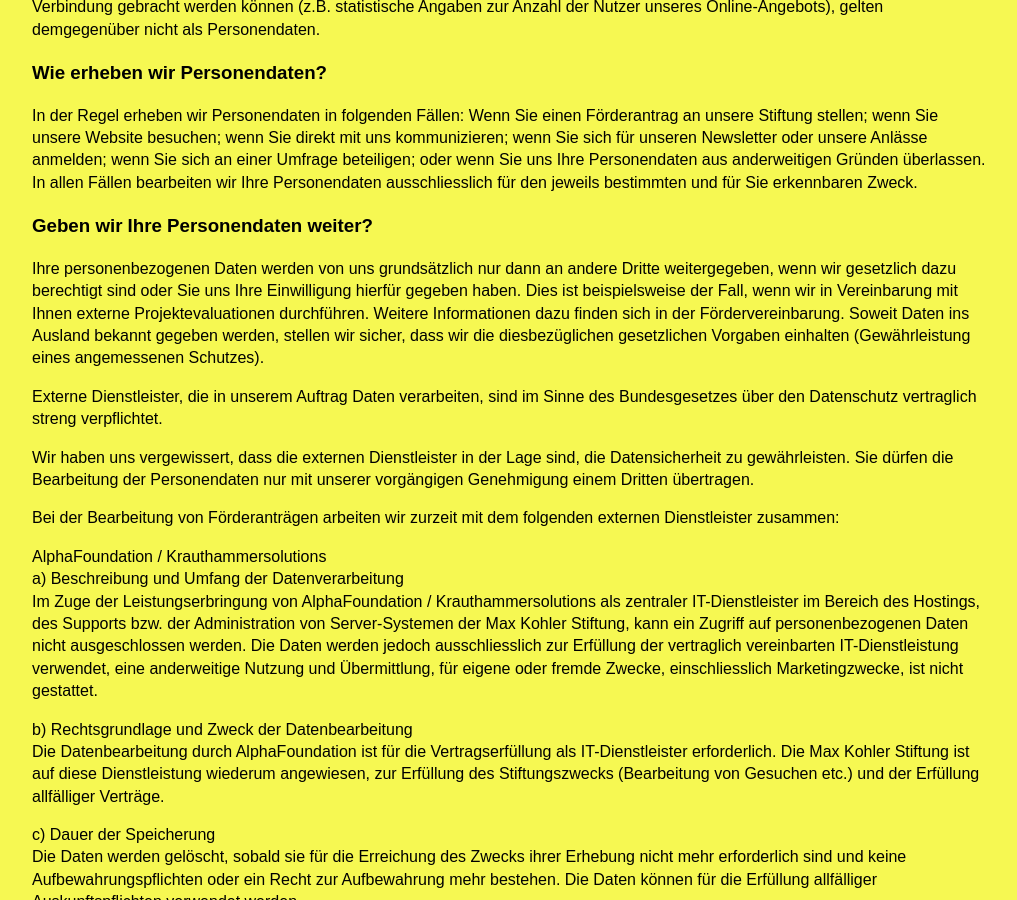
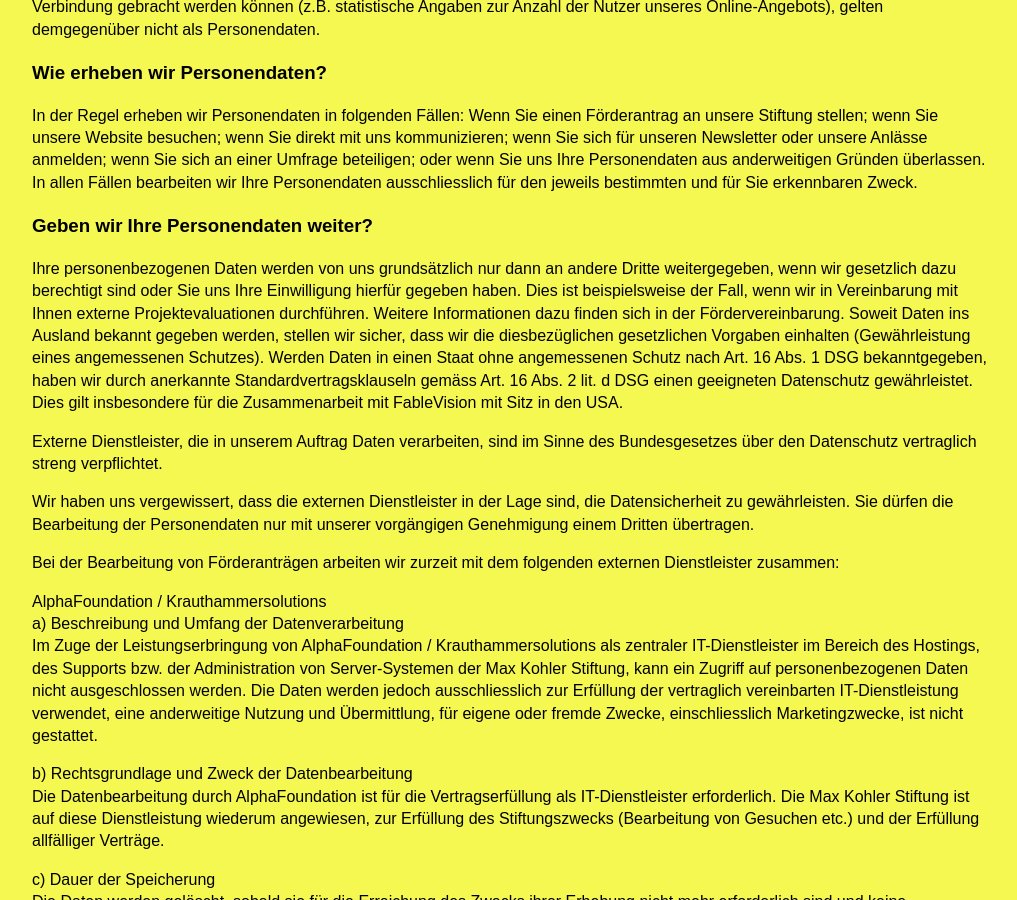
Before and after one commit to FableVision/ami-website, a Jekyll site: the page built from datenschutzerklarung.md, in a window 1280 px wide and 900 px high, scrolled down 1102 px. Shown: the whole window, without its empty margins (128-1145 px from the left). Built offline with Jekyll 4.4.1, drawn with Linux system fonts in a browser that asks for light colours.

Commit message:
Update datenschutzerklarung.md

```diff
--- a/datenschutzerklarung.md
+++ b/datenschutzerklarung.md
@@ -43,7 +43,7 @@
 
 ### Geben wir Ihre Personendaten weiter?
 
-Ihre personenbezogenen Daten werden von uns grundsätzlich nur dann an andere Dritte weitergegeben, wenn wir gesetzlich dazu berechtigt sind oder Sie uns Ihre Einwilligung hierfür gegeben haben. Dies ist beispielsweise der Fall, wenn wir in Vereinbarung mit Ihnen externe Projektevaluationen durchführen. Weitere Informationen dazu finden sich in der Fördervereinbarung. Soweit Daten ins Ausland bekannt gegeben werden, stellen wir sicher, dass wir die diesbezüglichen gesetzlichen Vorgaben einhalten (Gewährleistung eines angemessenen Schutzes).
+Ihre personenbezogenen Daten werden von uns grundsätzlich nur dann an andere Dritte weitergegeben, wenn wir gesetzlich dazu berechtigt sind oder Sie uns Ihre Einwilligung hierfür gegeben haben. Dies ist beispielsweise der Fall, wenn wir in Vereinbarung mit Ihnen externe Projektevaluationen durchführen. Weitere Informationen dazu finden sich in der Fördervereinbarung. Soweit Daten ins Ausland bekannt gegeben werden, stellen wir sicher, dass wir die diesbezüglichen gesetzlichen Vorgaben einhalten (Gewährleistung eines angemessenen Schutzes). Werden Daten in einen Staat ohne angemessenen Schutz nach Art. 16 Abs. 1 DSG bekanntgegeben, haben wir durch anerkannte Standardvertragsklauseln gemäss Art. 16 Abs. 2 lit. d DSG einen geeigneten Datenschutz gewährleistet. Dies gilt insbesondere für die Zusammenarbeit mit FableVision mit Sitz in den USA.
 
 Externe Dienstleister, die in unserem Auftrag Daten verarbeiten, sind im Sinne des Bundesgesetzes über den Datenschutz vertraglich streng verpflichtet.
 
```
